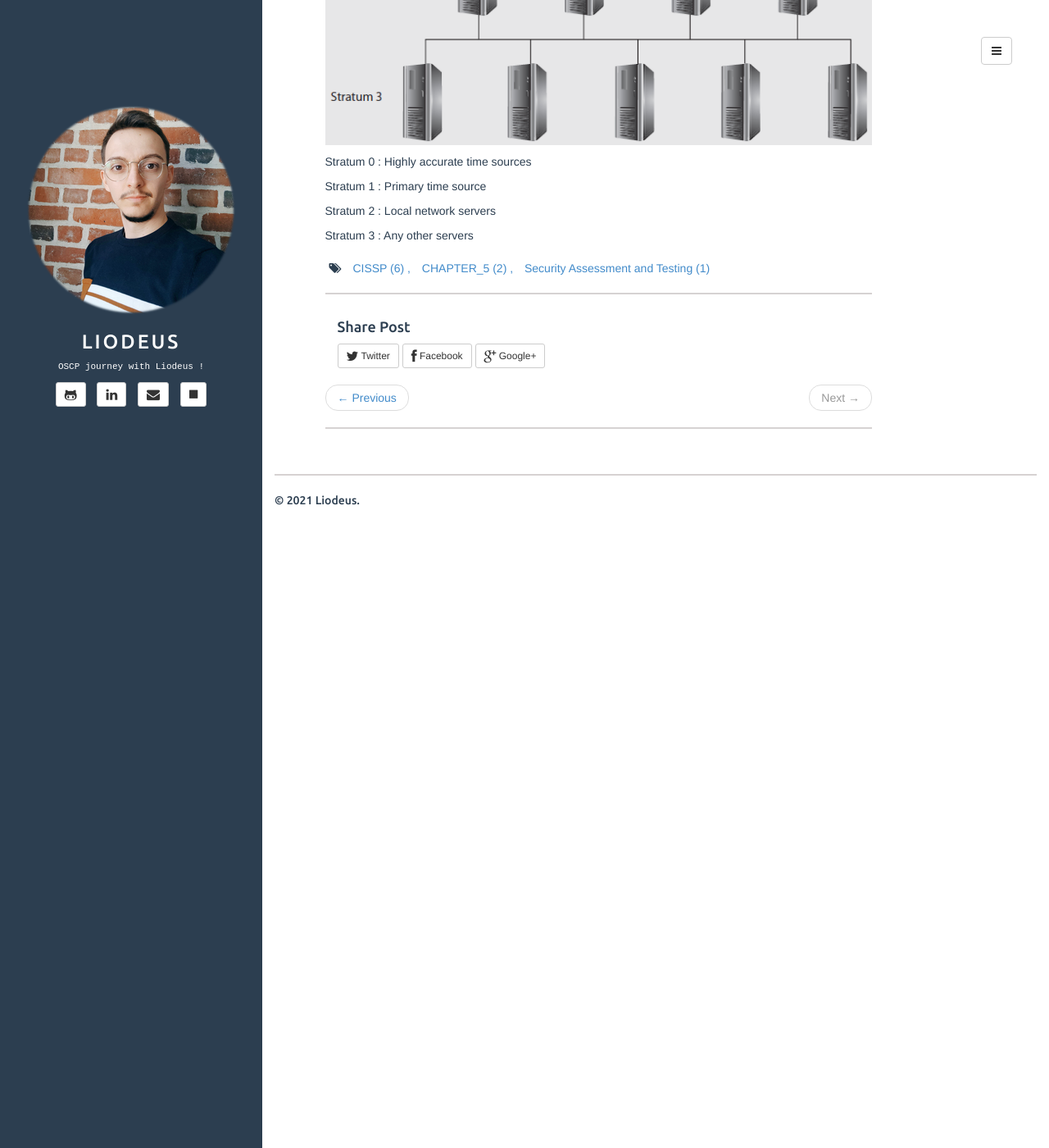
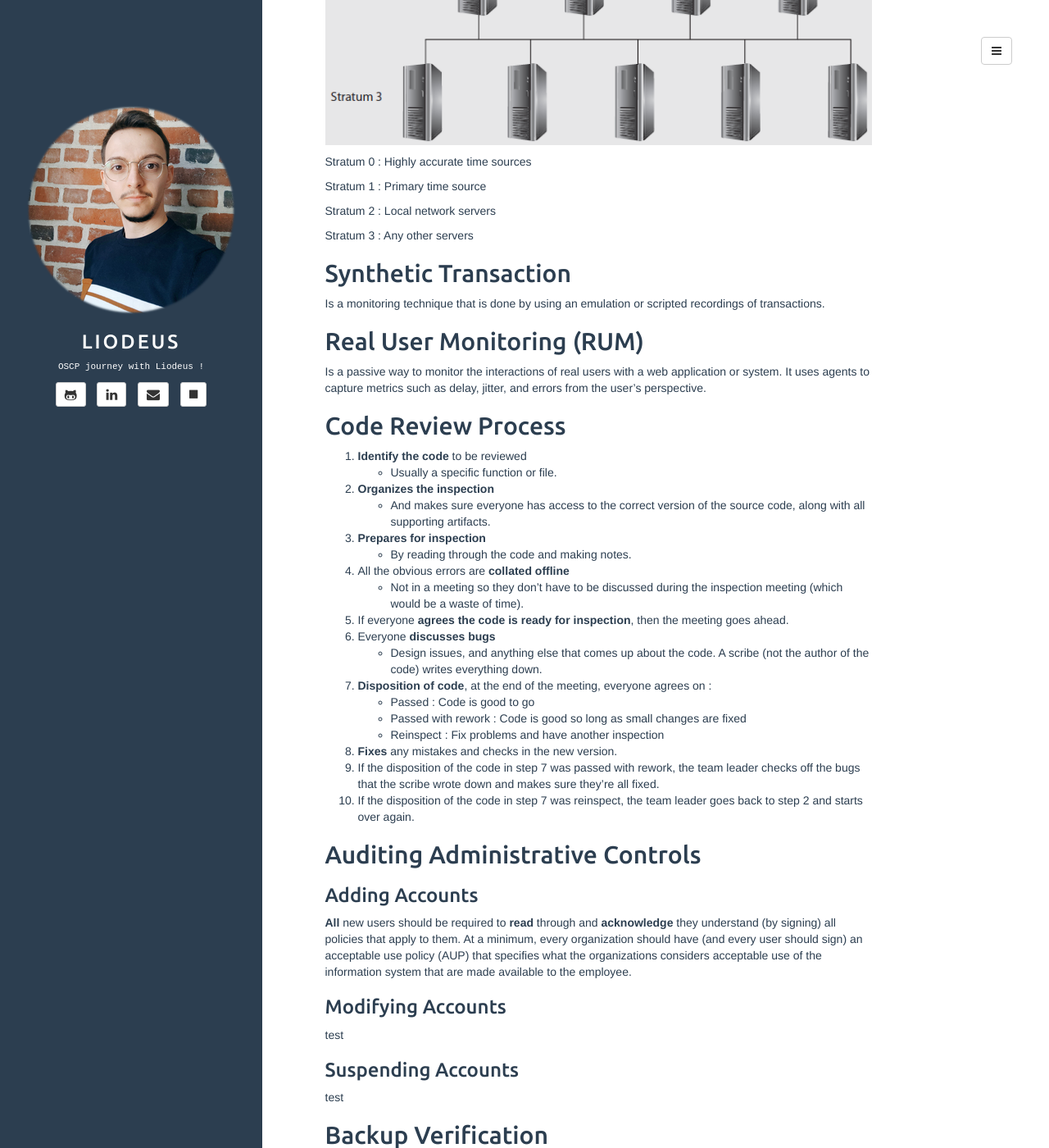
Before and after one commit to Liodeus/liodeus.github.io, a Jekyll site: the page built from _posts/2021-01-07-CISSP_domain_6.md, in a window 1280 px wide and 1400 px high, scrolled down 4017 px. Shown: the whole window at 82% size. Built offline with Jekyll 4.4.1, drawn with Linux system fonts in a browser that asks for light colours; some of the changed text lies outside the part shown.

Commit message:
Add files via upload

```diff
--- a/_posts/2021-01-07-CISSP_domain_6.md
+++ b/_posts/2021-01-07-CISSP_domain_6.md
@@ -118,7 +118,7 @@ Security information and event managers (SIEM) : systems that enable the central
 
 ## Network Time Protocol (NTP)
 
- is a networking protocol for clock synchronization between computer systems, it uses UDP on port 123.
+Is a networking protocol for clock synchronization between computer systems, it uses UDP on port 123.
 
 ![](/assets/imgs/CISSP/CH06/two.PNG)
 
@@ -129,3 +129,69 @@ Stratum 1 : Primary time source
 Stratum 2 : Local network servers
 
 Stratum 3 : Any other servers
+
+## Synthetic Transaction
+
+Is a monitoring technique that is done by using an emulation or scripted recordings of transactions.
+
+## Real User Monitoring (RUM)
+
+Is a passive way to monitor the interactions of real users with a web application or system. It uses agents to capture metrics such as delay, jitter, and errors from the user's perspective.
+
+## Code Review Process
+
+1. **Identify the code** to be reviewed
+   - Usually a specific function or file.
+2. **Organizes the inspection**
+  - And makes sure everyone has access to the correct version of the source code, along with all supporting artifacts.
+3. **Prepares for inspection**
+  - By reading through the code and making notes.
+4. All the obvious errors are **collated offline**
+  - Not in a meeting so they don’t have to be discussed during the inspection meeting (which would be a waste of time).
+5. If everyone **agrees the code is ready for inspection**, then the meeting goes ahead.
+6. Everyone **discusses bugs**
+  - Design issues, and anything else that comes up about the code. A scribe (not the author of the code) writes everything down.
+7. **Disposition of code**, at the end of the meeting, everyone agrees on :
+  - Passed : Code is good to go
+  -  Passed with rework : Code is good so long as small changes are fixed
+  -  Reinspect : Fix problems and have another inspection
+8. **Fixes** any mistakes and checks in the new version.
+9. If the disposition of the code in step 7 was passed with rework, the team leader checks off the bugs that the scribe wrote down and makes sure they’re all fixed.
+10. If the disposition of the code in step 7 was reinspect, the team leader goes back to step 2 and starts over again.
+
+## Auditing Administrative Controls
+
+### Adding Accounts
+
+**All** new users should be required to **read** through and **acknowledge** they understand (by signing) all policies that apply to them. At a minimum, every organization should have (and every user should sign) an acceptable use policy (AUP) that specifies what the organizations considers acceptable use of the information system that are made available to the employee.
+
+### Modifying Accounts
+
+test
+
+### Suspending Accounts
+
+test
+
+## Backup Verification
+
+### Types of Data
+
+- User Data Files
+  - test
+- Databases
+  - test
+- Mailbox Data
+  - test
+
+### Testing Data Backups
+
+- **Develop scenarios** that capture specific sets of events that are representative of the threats facing the organization.
+- **Develop a plan** that tests all the mission-critical data backups in each of the scenarios.
+- **Leverage automation** to minimize the effort required by the auditors and ensure tests happen periodically.
+- **Minimize impact on business** processes of the data backup test plan so that it can be executed regularly.
+- **Ensure coverage** so that every system is tested, though not necessarily in the same test.
+- **Document the results** so you know what is working and what needs to be worked on.
+- **Fix or improve** any issues you documented.
+
+## Disaster Recovery and Business Continuity
```
